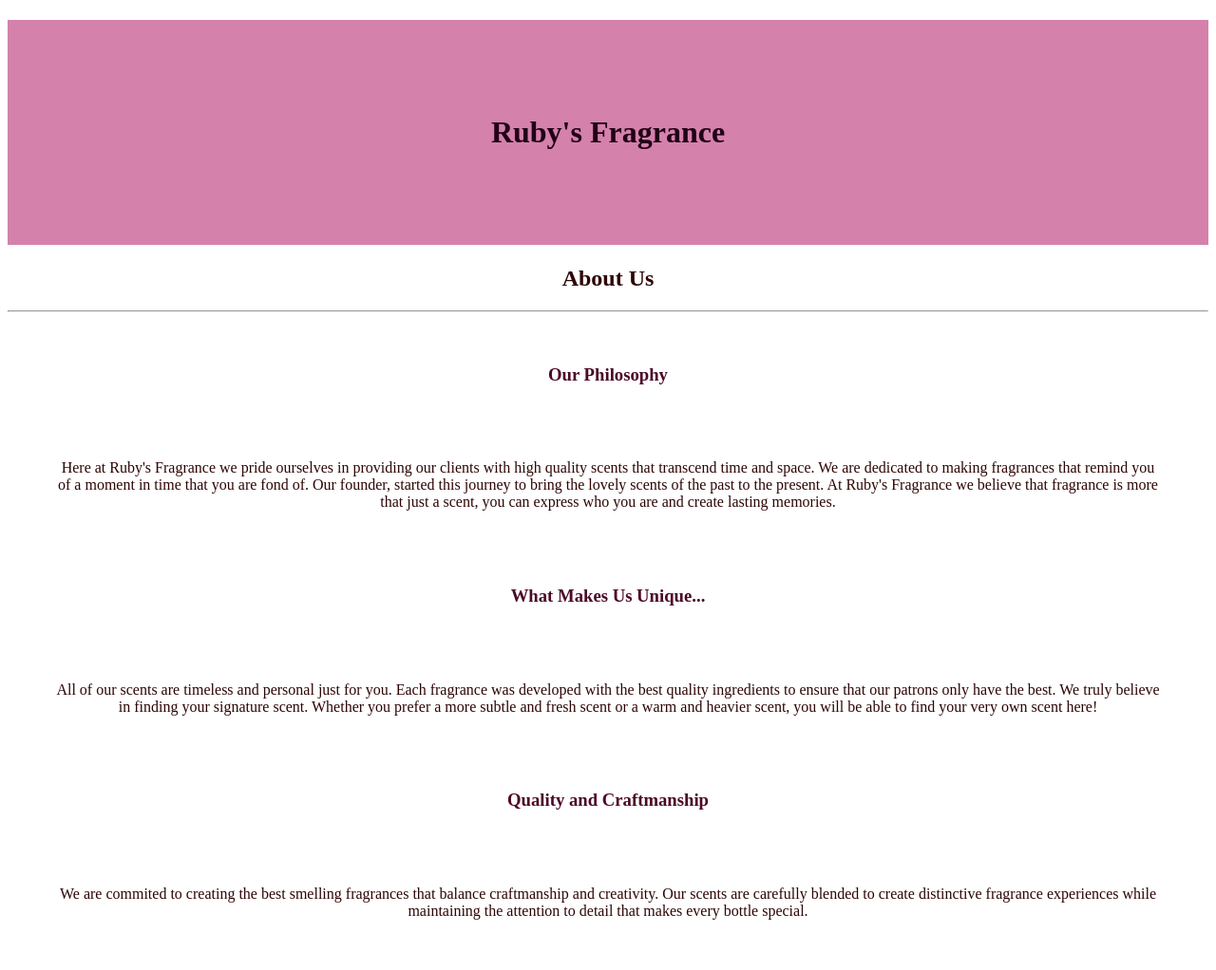
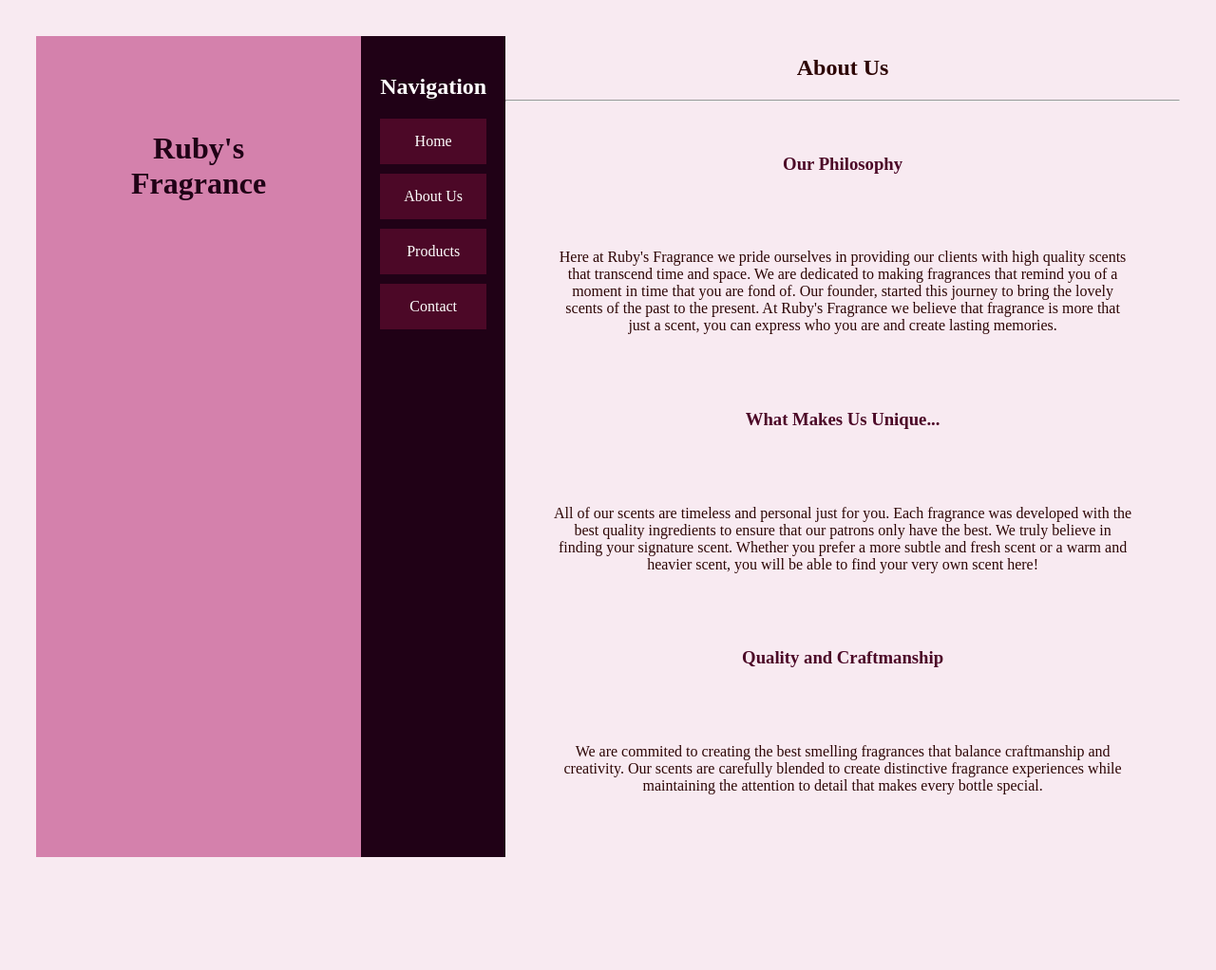
Before and after one commit to fafrah/WebProgramming1, a plain HTML site: page index.html in a window 1280 px wide. Shown: the whole page at 95% size. After the commit the page ends 941 px from the top, so only its background shows below. Drawn offline with Linux system fonts and the light colour scheme.

Commit message:
Adding Layout

```diff
--- a/index.html
+++ b/index.html
@@ -1,7 +1,7 @@
 <!--
 Farhiya Afrah
-About Us Page
-9/3/26
+About Us Page + Layout
+9/12/26
 -->
 
 <!--Boilerplate provided by VSCode-->
@@ -17,6 +17,18 @@ About Us Page
 <body>
     <!--The title heading-->
     <h1>Ruby's Fragrance</h1>
+
+    <!--Navigation to the other sites-->
+    <nav>
+            <h2>Navigation</h2>
+
+            <a href="index.html">Home</a>
+            <a href="about.html">About Us</a>
+            <a href="products.html">Products</a>
+            <a href="contact.html">Contact</a>
+        </nav>
+    <!--The main content-->
+    <main>
     <!--The second heading-->
     <h2>About Us</h2>
     <!--A horizontal line-->
@@ -52,5 +64,7 @@ About Us Page
         to detail that makes every bottle special.
     </p>
 
+</main>
+
 </body>
 </html>
--- a/main.css
+++ b/main.css
@@ -4,11 +4,50 @@
 /*The heading one*/
 h1{
     padding: 100px;
+    margin: 0;
     /* color*/
     color: #200116;
     text-align: center;
     background-color: #D481AC;
 }
+body{
+    display: flex;
+    padding: 30px;
+    background-color: #F8EAF1;
+}
+
+/*Navigation*/
+nav{
+    width: 200px;
+    padding: 20px;
+    background-color: #200116;
+    min-height: 500px;
+}
+
+/* Navigation heading 2 */
+nav h2 {
+    color: white;
+    text-align: center;
+}
+
+/*The nav links */
+nav a {
+    display: block;
+    padding: 15px;
+    margin: 10px 0;
+    color: white;
+    text-decoration: none;
+    text-align: center;
+    background-color: #4C0827;
+}
+
+/*Changes the color when the mouse hovers over the content */
+nav a:hover {
+    background-color: #D481AC;
+    color: #200116;
+}
+
+
 /*Heading 2*/
 h2{
     padding: 0px;
```
Also changed, not shown: 1 other file.
